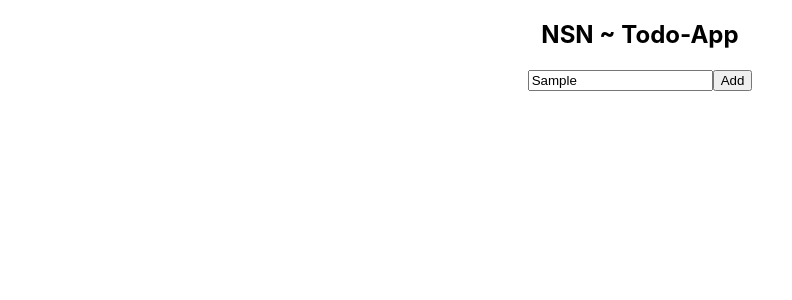
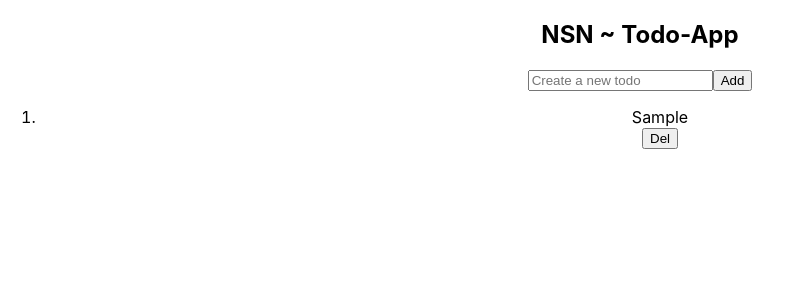
Before and after one commit to Serge-NSN/react-todo-app, a React (Create React App) app in the folder todo-app/: page / in a window 1280 px wide. Both pictures are taken after typing "Sample" into the empty fields and a click on the button "Add". Shown: the top 300 px of the page, without its empty margins (0-792 px from the left). Built offline with nearby package versions, Linux system fonts and the light colour scheme.

Commit message:
Functionality completed pending styling

```diff
--- a/todo-app/src/App.js
+++ b/todo-app/src/App.js
@@ -1,21 +1,37 @@
-
+import { useState } from 'react';
 import './App.css';
-
-function App() {
-  return (
-    <div className="App">
-      <>
-        <h2>NSN ~ Todo-App</h2>
-
-        <div className="input-wrapper">
-            <input type="text" placeholder="Create a new todo" />
-            <button>Add</button>
-        </div>
+import TodoInput from './components/TodoInput';
+import TodoList from './components/TodoList';
 
 
 
 
-      </>
+const App = () => {
+
+const [todos, setTodos] = useState([])
+const [todo, setTodo] = useState("")
+
+
+  const addTodo = () => {
+    if(todo.length!==0){
+    setTodos([...todos, todo]);
+    setTodo("");
+    }
+  }
+
+  const removeItem = (text) => {
+    const newTodos = todos.filter((todo)=>{ return todo !== text})
+    setTodos(newTodos)
+  }
+
+
+  return (
+
+    <div className="App">
+        <h2>NSN ~ Todo-App</h2>
+        < TodoInput todo={todo} setTodo={setTodo} addTodo={addTodo}/>
+        < TodoList list={todos} removeItem={removeItem}/>
+
 
     </div>
   );
--- /dev/null
+++ b/todo-app/src/components/TodoInput.js
@@ -0,0 +1,27 @@
+import React from 'react'
+
+
+const TodoInput = ({todo, setTodo, addTodo}) => {
+  return (
+    <>
+
+        <div className="input-wrapper">
+            <input type="text"
+            placeholder="Create a new todo"
+            value={todo}
+            name="todo"
+
+            onChange={(event)=> {
+                setTodo(event.target.value);
+            }}
+            />
+            <button className="add-button"
+            onClick={addTodo}
+            >Add</button>
+        </div>
+
+    </>
+)}
+
+
+export default TodoInput
--- /dev/null
+++ b/todo-app/src/components/TodoList.js
@@ -0,0 +1,21 @@
+import React from 'react'
+
+
+const TodoList = ({list, removeItem}) => {
+  return (
+
+    <ol className="todo-list">
+        {
+            list.map((todo, entry) => (
+                <div className="todo">
+                    <li key={entry}>{todo}</li>
+                    <button className="delete-button" onClick={() => {removeItem(todo)}}>Del</button>
+
+                </div>
+            ))
+        }
+    </ol>
+  )
+}
+
+export default TodoList;
```
